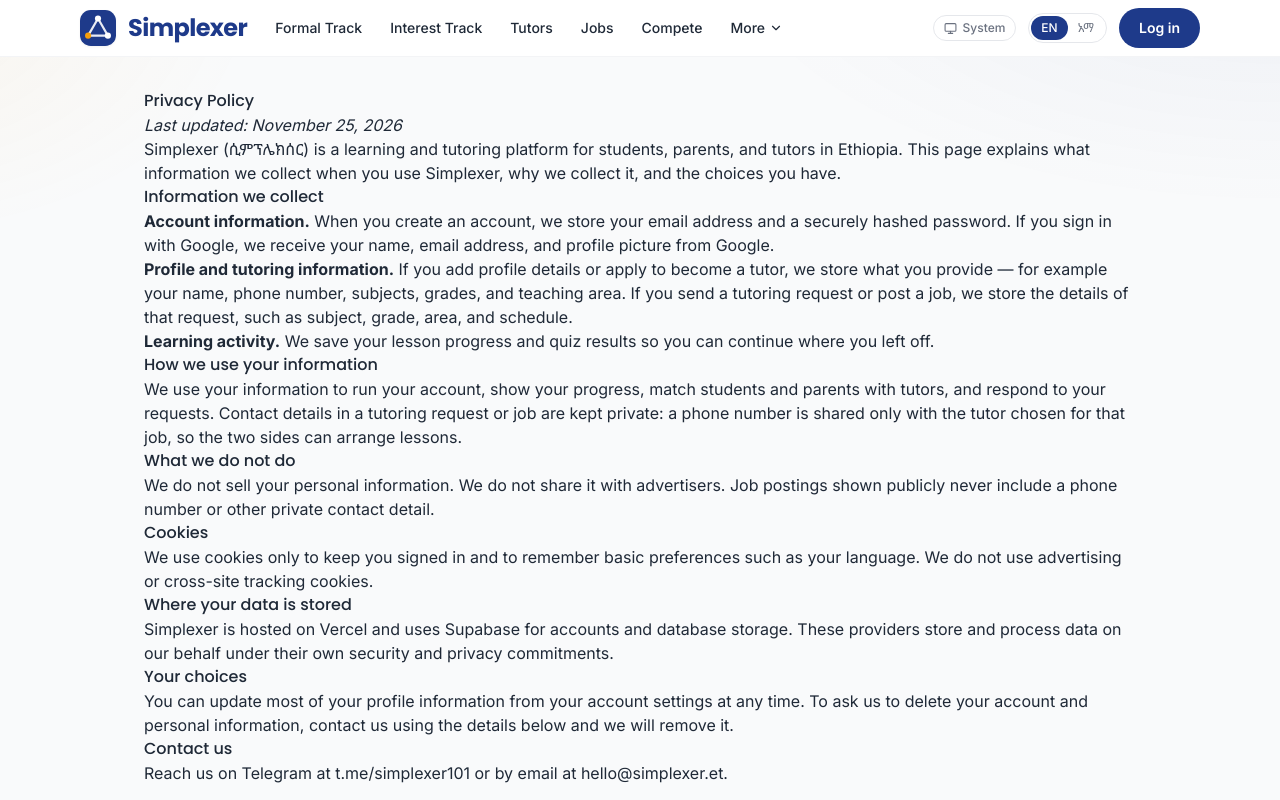
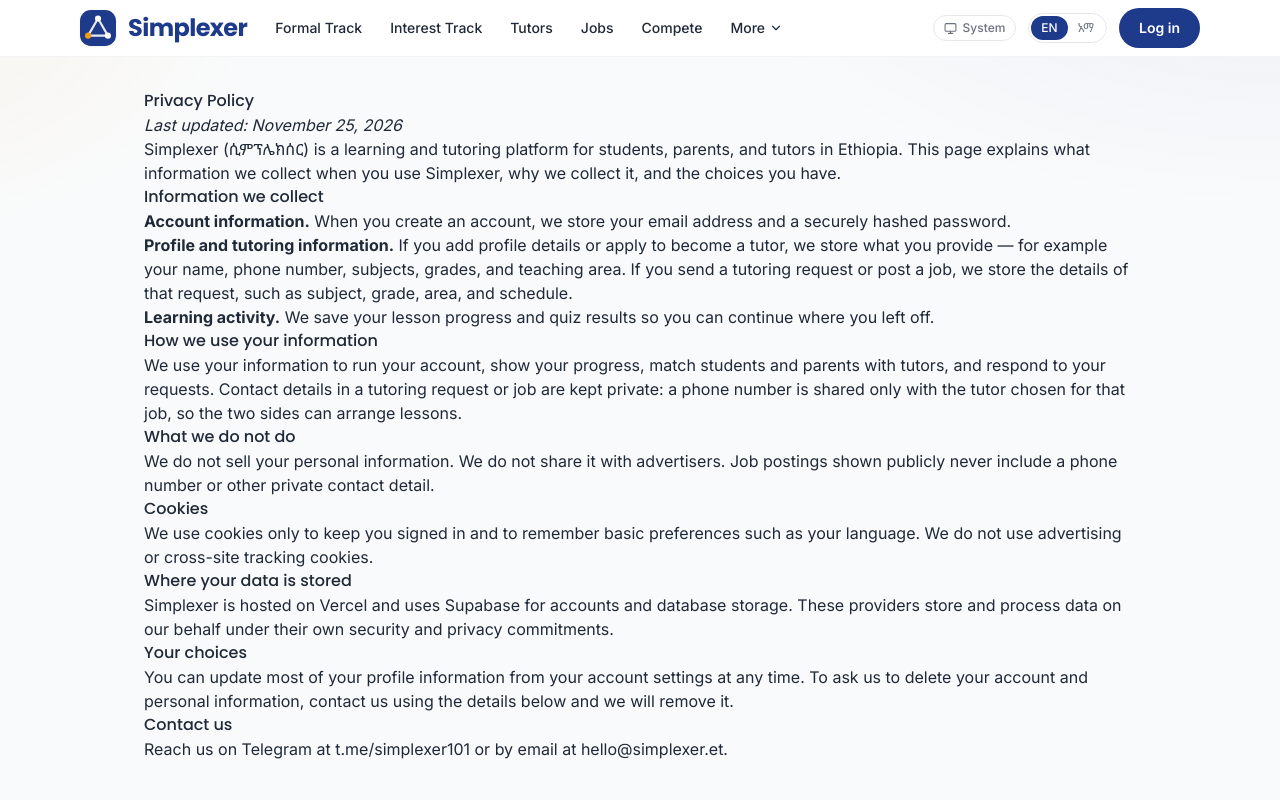
Before and after one commit to DMdtgDM/simplexer-platform, a Next.js app: page /privacy in a window 1280 px wide. Shown: the top 800 px of the page. Built offline with nearby package versions, Linux system fonts and the light colour scheme; no server answers.

Commit message:
Privacy: drop Google sign-in mention

```diff
--- a/app/privacy/page.tsx
+++ b/app/privacy/page.tsx
@@ -15,8 +15,7 @@ export default function PrivacyPage() {
       <h2 className="font-heading">Information we collect</h2>
       <p>
         <strong>Account information.</strong> When you create an account, we store your email
-        address and a securely hashed password. If you sign in with Google, we receive your
-        name, email address, and profile picture from Google.
+        address and a securely hashed password.
       </p>
       <p>
         <strong>Profile and tutoring information.</strong> If you add profile details or apply
```
